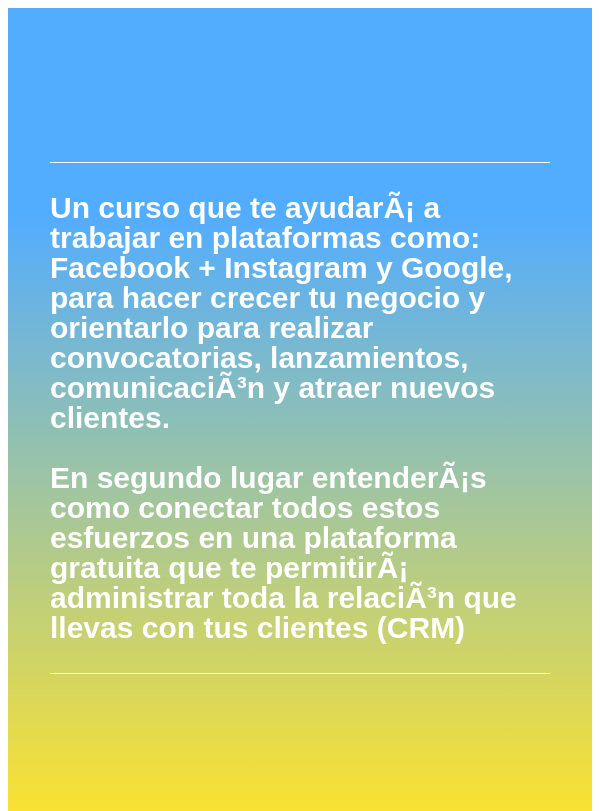
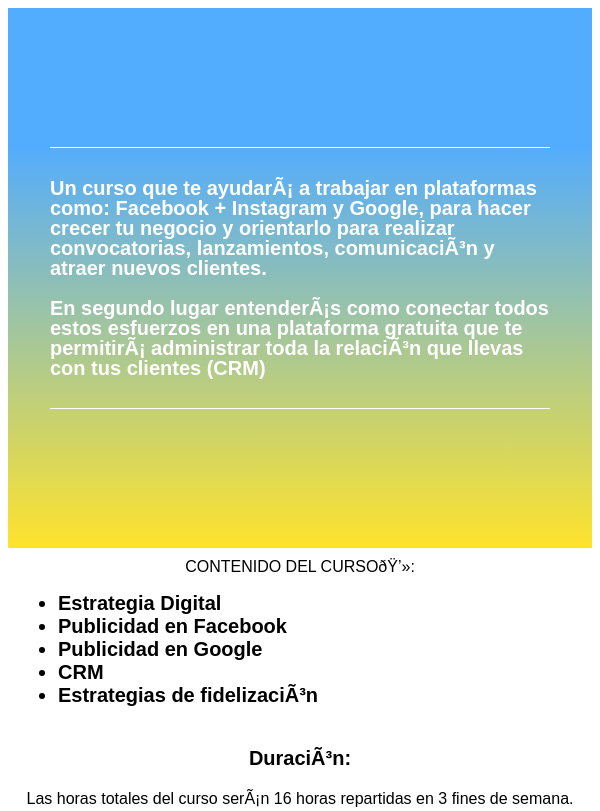
Before and after one commit to AlfonsoPiedrabuena/cursos, a plain HTML site: page index.html in a window 600 px wide. Shown: the top 811 px of the page. Drawn offline with Linux system fonts and the light colour scheme; a script that the page names is missing.

Commit message:
Se realizaron nuevamente ajustes al estilo CSS enfocado ahora en los dispositivos móviles

```diff
--- a/style.css
+++ b/style.css
@@ -112,7 +112,7 @@ section #formCRM{
   /* increase header size after 600px */
   @media all and (min-width: 600px) {
       .blockquote h1 {
-          font-size: 30px;
+          font-size: 20px;
      }
 
   }
@@ -129,4 +129,17 @@ section #formCRM{
       z-index: 1;
   }
 
-@media only screen and (max-width: 600px)
+@media only screen and (max-width: 600px){
+    .blockquote-wrapper {
+        display: flex;
+        height: 65vh;
+        padding: 0 5px;
+     }
+
+     .blockquote h1 {
+        position: relative;
+        color: #FFFFFF;
+        font-size: 20px;
+        font-weight: 800;
+    }
+}
```
